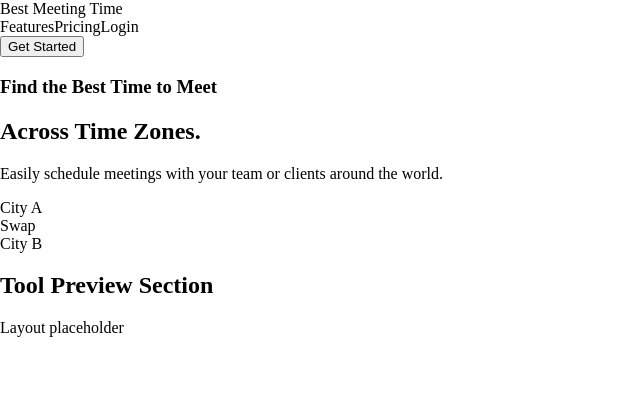
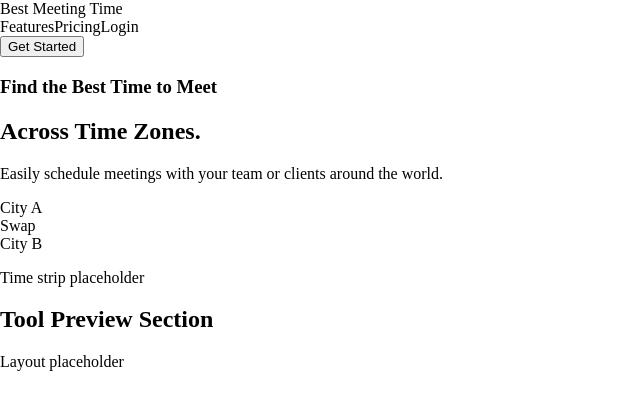
Before and after one commit to techtalk1282/Best-Meeting-Time, a Next.js app: page / in a window 1280 px wide. Shown: the top 410 px of the page, without its empty margins (0-640 px from the left). Built offline with nearby package versions, Linux system fonts and the light colour scheme.

Commit message:
ui(hero): add time strip placeholder row

```diff
--- a/app/ui/HeroSection.tsx
+++ b/app/ui/HeroSection.tsx
@@ -44,6 +44,11 @@ export default function HeroSection() {
               <span>City B</span>
             </div>
           </div>
+
+          {/* Time Strip / Timeline Placeholder */}
+          <div aria-label="Time Strip Placeholder">
+            <p>Time strip placeholder</p>
+          </div>
         </div>
       </div>
     </section>
```
